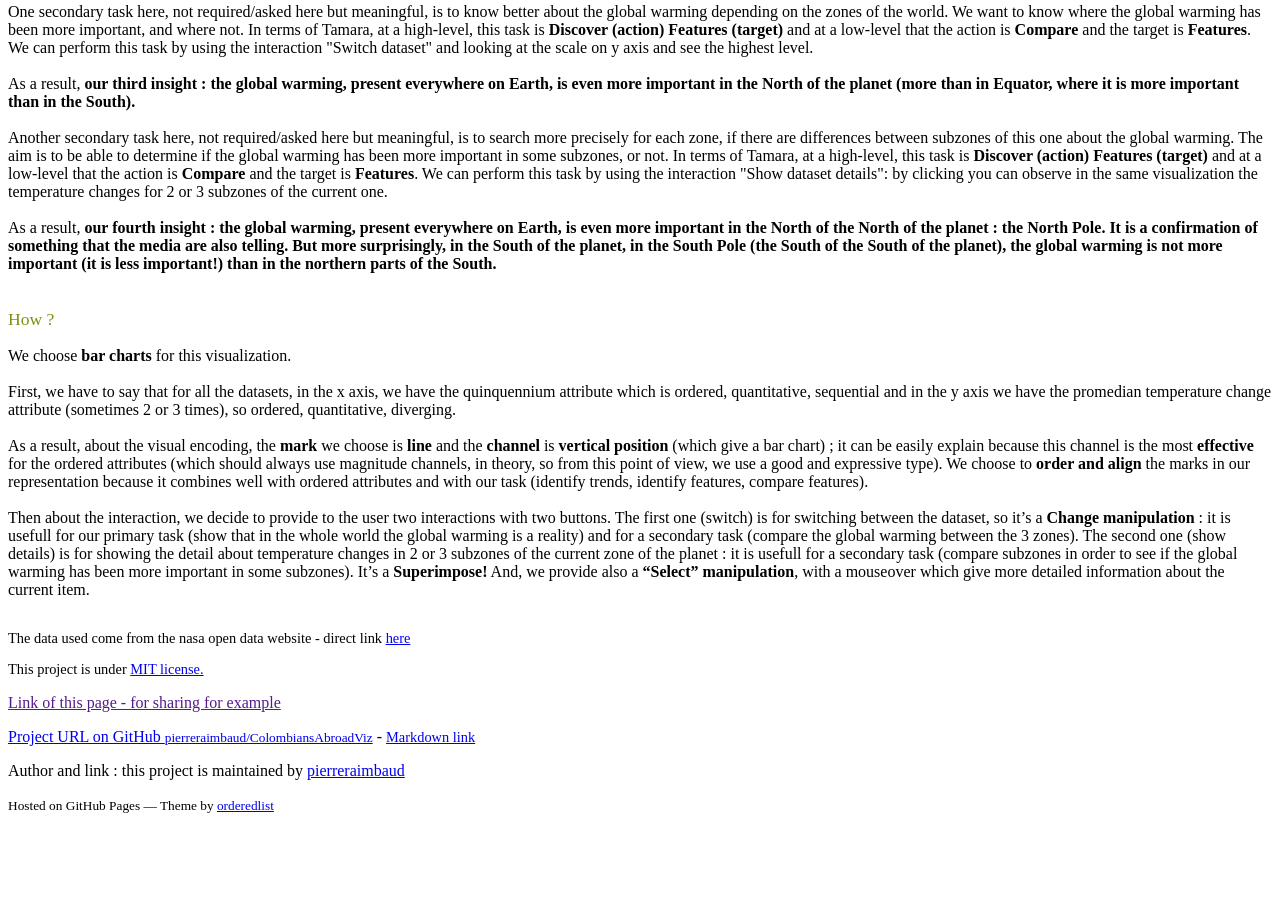
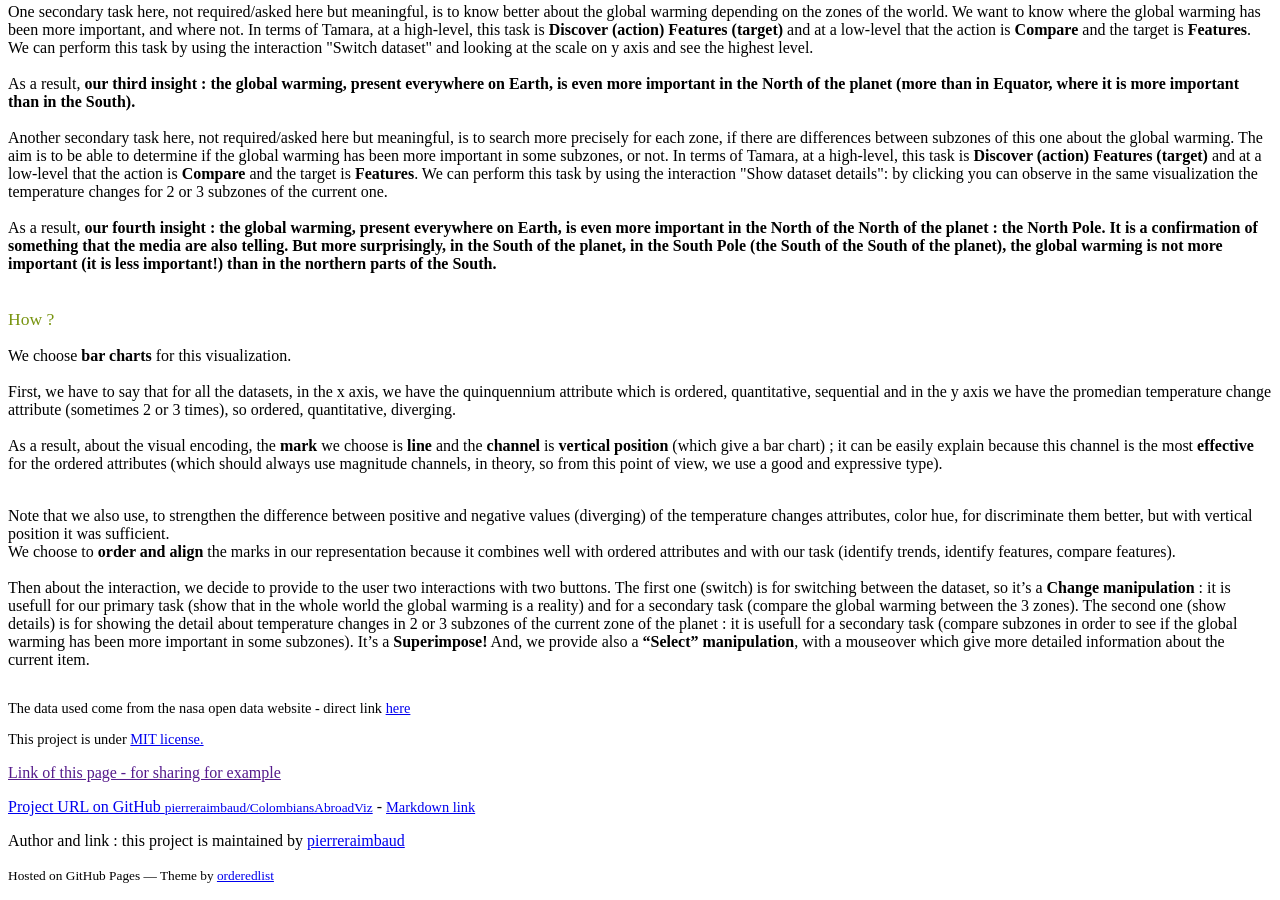
Before and after one commit to pierreraimbaud/GlobalWarmingIsReal, a Jekyll site: the page built from README.md, in a window 1280 px wide and 900 px high, scrolled down 1795 px. Built offline with Jekyll 4.4.1, drawn with Linux system fonts in a browser that asks for light colours; our own code applies the rules of GitHub Pages for plain Markdown files; before the commit the page ends 2625 px from its top, so only the background shows below that.

Commit message:
Minor correction on text

```diff
--- a/_layouts/default.html
+++ b/_layouts/default.html
@@ -150,7 +150,8 @@
 
               We choose <b>bar charts</b> for this visualization.<br/><br/>
               First, we have to say that for all the datasets, in the x axis, we have the quinquennium attribute which is ordered, quantitative, sequential and in the y axis we have the promedian temperature change attribute (sometimes 2 or 3 times), so ordered, quantitative, diverging.<br/><br/>
-              As a result, about the visual encoding, the <b>mark</b> we choose is <b>line</b> and the <b>channel</b> is <b>vertical position</b> (which give a bar chart) ; it can be easily explain because this channel is the most <b>effective</b> for the ordered attributes (which should always use magnitude channels, in theory, so from this point of view, we use a good and expressive type).
+              As a result, about the visual encoding, the <b>mark</b> we choose is <b>line</b> and the <b>channel</b> is <b>vertical position</b> (which give a bar chart) ; it can be easily explain because this channel is the most <b>effective</b> for the ordered attributes (which should always use magnitude channels, in theory, so from this point of view, we use a good and expressive type).</p></br>
+              Note that we also use, to strengthen the difference between positive and negative values (diverging) of the temperature changes attributes, color hue, for discriminate them better, but with vertical position it was sufficient.</br>
               We choose to <b>order and align</b> the marks in our representation because it combines well with ordered attributes and with our task (identify trends, identify features, compare features).<br/><br/>
               Then about the interaction, we decide to provide to the user two interactions with two buttons. The first one (switch) is for switching between the dataset, so it’s a <b>Change manipulation</b> : it is usefull for our primary task (show that in the whole world the global warming is a reality) and for a secondary task (compare the global warming between the 3 zones). The second one (show details) is for showing the detail about temperature changes in 2 or 3 subzones of the current zone of the planet : it is usefull for a secondary task (compare subzones in order to see if the global warming has been more important in some subzones). It’s a <b>Superimpose!</b> And, we provide also a <b>“Select” manipulation</b>, with a mouseover which give more detailed information about the current item.</p>
               </p>
```
